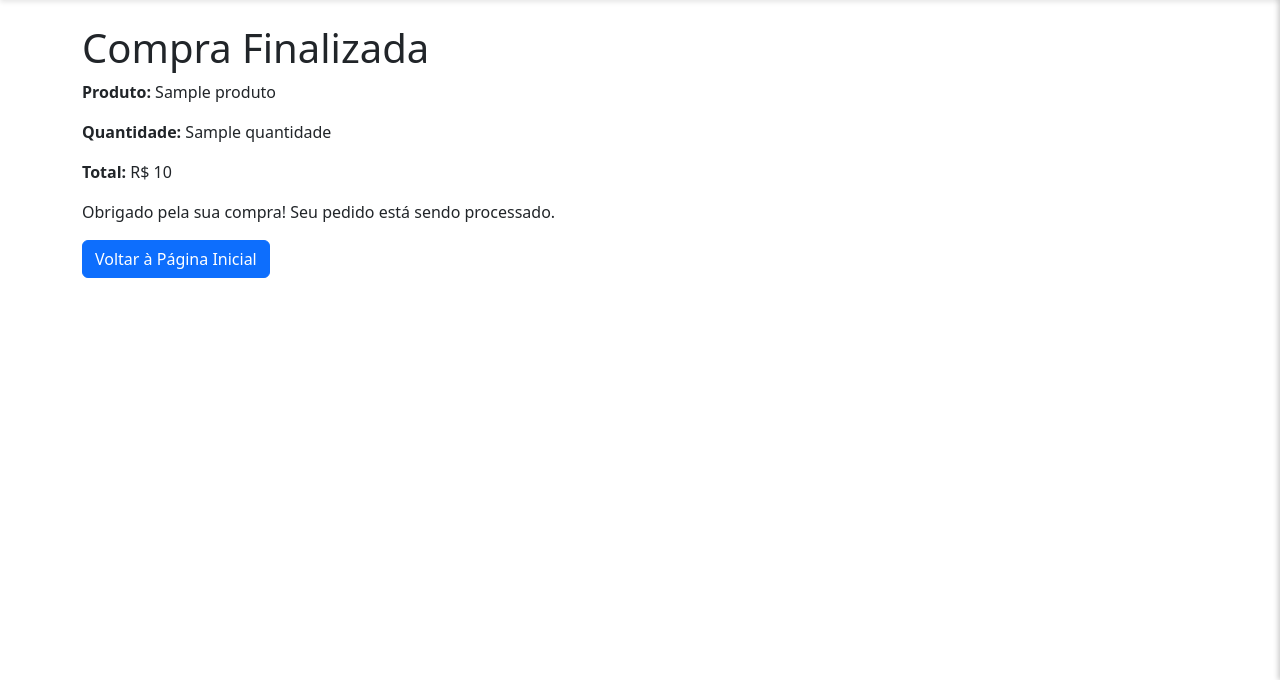
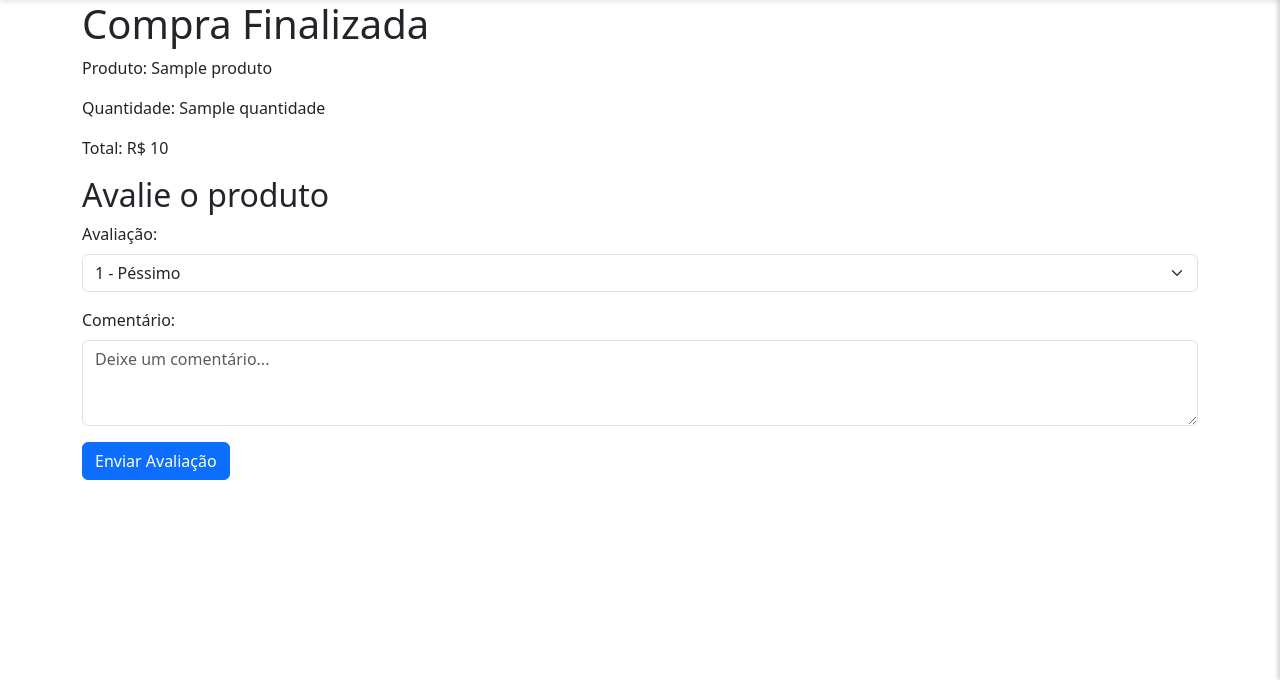
Before and after one commit to joaonascimentooo/CoffeVerse-Python, a Flask app: template templates/compra_finalizada.html in a window 1280 px wide. Shown: the part 120-800 px from the top of the page. Run offline with Flask 3, Linux system fonts and the light colour scheme; the template is opened without the code that fills it: most values are stand-ins (such as "Sample title", 1, 10 or a date in 2020); grey boxes are pictures that could not be loaded.

Commit message:
feature/add avaliation

```diff
--- a/templates/compra_finalizada.html
+++ b/templates/compra_finalizada.html
@@ -7,22 +7,40 @@
 <head>
     <meta charset="UTF-8">
     <meta name="viewport" content="width=device-width, initial-scale=1.0">
-    <title>Compra Finalizada - CoffeVerse</title>
+    <title>Compra Finalizada</title>
     <link href="https://cdn.jsdelivr.net/npm/bootstrap@5.3.0-alpha1/dist/css/bootstrap.min.css" rel="stylesheet">
 </head>
 <body>
     <div class="container">
-        <h1 class="mt-4">Compra Finalizada</h1>
-        <p><strong>Produto:</strong> {{ produto.nome }}</p>
-        <p><strong>Quantidade:</strong> {{ quantidade }}</p>
-        <p><strong>Total:</strong> R$ {{ total }}</p>
-        <p>Obrigado pela sua compra! Seu pedido está sendo processado.</p>
+        <h1>Compra Finalizada</h1>
+        <p>Produto: {{ produto.nome }}</p>
+        <p>Quantidade: {{ quantidade }}</p>
+        <p>Total: R$ {{ total }}</p>
 
-        <a href="{{ url_for('home') }}" class="btn btn-primary">Voltar à Página Inicial</a>
+        <h2>Avalie o produto</h2>
+        <form action="{{ url_for('avaliar_compra', produto_id=produto.id) }}" method="POST">
+            <div class="mb-3">
+                <label for="avaliacao" class="form-label">Avaliação:</label>
+                <select id="avaliacao" name="avaliacao" class="form-select" required>
+                    <option value="1">1 - Péssimo</option>
+                    <option value="2">2 - Ruim</option>
+                    <option value="3">3 - Bom</option>
+                    <option value="4">4 - Muito bom</option>
+                    <option value="5">5 - Excelente</option>
+                </select>
+            </div>
+            <div class="mb-3">
+                <label for="comentario" class="form-label">Comentário:</label>
+                <textarea id="comentario" name="comentario" class="form-control" rows="3" placeholder="Deixe um comentário..."></textarea>
+            </div>
+            <button type="submit" class="btn btn-primary">Enviar Avaliação</button>
+        </form>
     </div>
 
     <script src="https://cdn.jsdelivr.net/npm/bootstrap@5.3.0-alpha1/dist/js/bootstrap.bundle.min.js"></script>
 </body>
 </html>
 
+
+
 {% endblock %}
```
Also changed, not shown: views/routes.py (+47 -3 lines).
